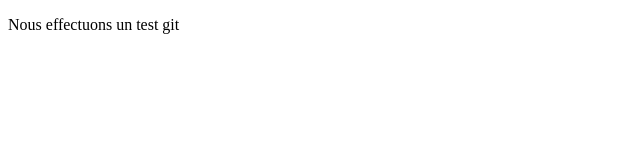
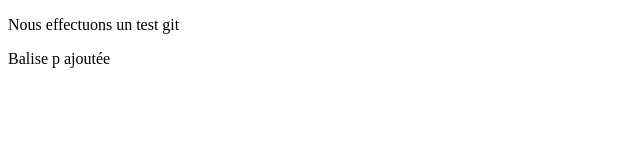
Before and after one commit to mbia1378/niv2_monatele, a plain HTML site: page index.html in a window 1280 px wide. Shown: the whole page, without its empty margins (0-640 px from the left). Drawn offline with Linux system fonts and the light colour scheme.

Commit message:
Update index.html

```diff
--- a/index.html
+++ b/index.html
@@ -5,5 +5,6 @@
     </head>
     <body>
         <p>Nous effectuons un test git</p>
+        <p>Balise p ajoutée</p>
     </body>
 </html>
```
